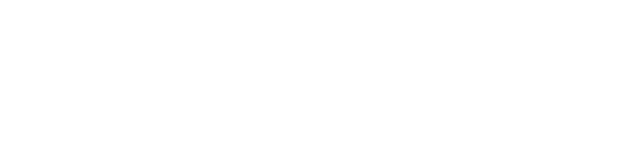
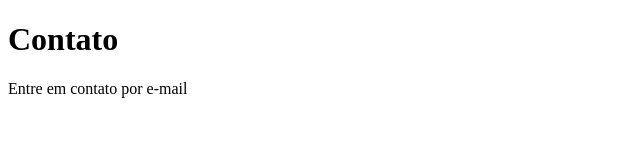
Before and after one commit to Rodrigor09/sistema-de-cadastro, a plain HTML site: page contato.html in a window 1280 px wide. Shown: the whole page, without its empty margins (0-640 px from the left). Drawn offline with Linux system fonts and the light colour scheme.

Commit message:
adicionando email de contato

```diff
--- a/contato.html
+++ b/contato.html
@@ -7,6 +7,7 @@
     <title>Contato</title>
 </head>
 <body>
-
+    <h1>Contato</h1>
+    <p>Entre em contato por e-mail</p>
 </body>
 </html>
```
